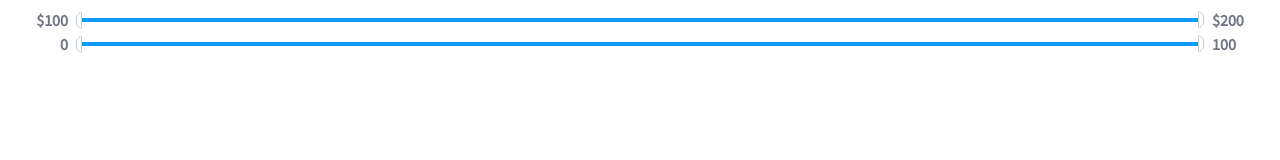
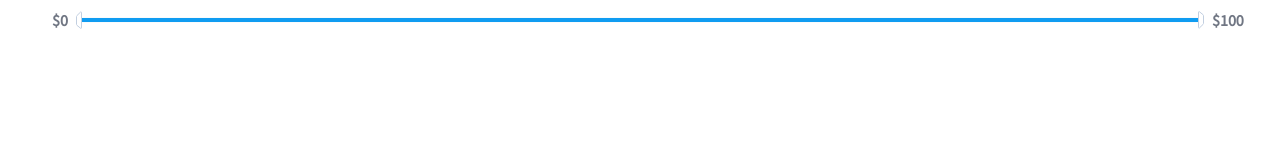
Before and after one commit to js-tasks-ru/js-20200928_bbbom, a website: page 06-events-practice/3-double-slider/index.html in a window 1280 px wide. Drawn offline with Linux system fonts and the light colour scheme.

Commit message:
Slider added

```diff
--- a/06-events-practice/3-double-slider/index.html
+++ b/06-events-practice/3-double-slider/index.html
@@ -6,21 +6,11 @@
 </head>
 <body>
   <div id="root"></div>
-  <div id="test"></div>
   <script type="module">
     import DoubleSlider from './index.js';
 
-    const slider = new DoubleSlider({
-      min: 100,
-      max: 200,
-      formatValue: value => '$' + value,
-      selected: {
-        from: 120,
-        to: 150
-      }
-    });
-    const slider2 = new DoubleSlider();
+    const slider = new DoubleSlider();
+
     root.append(slider.element);
-    root.append(slider2.element);
   </script>
 </body>
--- a/06-events-practice/3-double-slider/index.js
+++ b/06-events-practice/3-double-slider/index.js
@@ -1,9 +1,7 @@
 export default class DoubleSlider {
   element;
+  subElements;
   currentThumb;
-  progress;
-  slider;
- // root = document.getElementById('test');
 
   position = {
     shiftX: 0,
@@ -11,13 +9,12 @@ export default class DoubleSlider {
     right: 0,
   };
 
-  constructor ({min = 0, max = 100, formatValue = x => x, selected = {}} = {}) {
+  constructor ({min = 0, max = 100, formatValue = value => '$' + value, selected = {from: 0, to: 100}} = {}) {
     this.min = min;
     this.max = max;
     this.formatValue = formatValue;
     this.selected = selected;
     this.render();
-    //console.log(this.selected); console.log(this.formatValue(50));
   }
 
   render () {
@@ -25,21 +22,42 @@ export default class DoubleSlider {
     div.innerHTML = this.template();
 
     this.element = div.firstElementChild;
-    this.progress = this.element.querySelector('.range-slider__progress');
-    this.slider = this.element.querySelector('[data-element=slider]');
-    const thumbs = this.element.querySelectorAll('[data-thumb]');
-    thumbs.forEach((thumb, idx)=> {
-      thumb.addEventListener('pointerdown', this.onMouseDown);
-     // console.log(thumb.dataset.thumb);
-      //thumb.style[thumb.dataset.thumb] = this.selected[idx]; console.log(thumb);
-    });
+    this.subElements = this.getSubElements(this.element);
+    const {left: leftTumb, right: rightTumb} = this.subElements;
+    [leftTumb, rightTumb].map((thumb) => thumb.addEventListener('pointerdown', this.onMouseDown));
+    this.setDefaultPosition();
+  }
+
+  setDefaultPosition () {
+    const {left: leftTumb, right: rightTumb, from: fromSpan, to: toSpan, progress} = this.subElements;
+    const {from, to} = this.selected;
+    const rangeTotal = this.max - this.min;
+    const leftPos = Math.floor((from - this.min) / rangeTotal * 100);
+    const rightPos = Math.floor((this.max - to) / rangeTotal * 100);
+
+    leftTumb.style.left = `${leftPos}%`;
+    rightTumb.style.right = `${rightPos}%`;
+    progress.style = `left:${leftPos}%;right:${rightPos}%`;
+    this.position.left = leftPos;
+    this.position.right = rightPos;
+    fromSpan.innerHTML = this.formatValue(from); fromSpan.dataset.value = from;
+    toSpan.innerHTML = this.formatValue(to); toSpan.dataset.value = to;
+  }
+
+  getSubElements (element) {
+    const elements = element.querySelectorAll('[data-element]');
+
+    return [...elements].reduce((acc, item) => {
+      acc[item.dataset.element] = item;
+      return acc;
+    }, {});
   }
 
   onMouseDown = event => {
     event.preventDefault();
 
     const { target, clientX } = event;
-    const param = target.dataset.thumb;
+    const param = target.dataset.element;
 
     this.position.shiftX = clientX - target.getBoundingClientRect()[param];
     this.currentThumb = target;
@@ -60,27 +78,44 @@ export default class DoubleSlider {
       };
       return object[arg];
     };
+    const {slider, progress, from, to} = this.subElements;
     const param = this.currentThumb.dataset.thumb;
-    let newPos = direction[param] * (event.clientX - this.slider.getBoundingClientRect()[param]) - this.position.shiftX;
-    const rightEdge = this.slider.offsetWidth - this.position[toggleParam(param)];
+    let newPos = Math.floor(direction[param] * (event.clientX - slider.getBoundingClientRect()[param]) - this.position.shiftX)/slider.getBoundingClientRect().width;
+
+    const rightEdge = 100 - this.position[toggleParam(param)];
+    newPos *= 100;
 
     if (newPos < 0) newPos = 0;
 
     if (newPos > rightEdge) newPos = rightEdge;
 
     this.position[param] = newPos;
-    this.currentThumb.style[param] = `${newPos}px`;
-    this.progress.style[param] = `${newPos}px`;
+    this.currentThumb.style[param] = `${newPos}%`;
+    progress.style[param] = `${newPos}%`;
 
-    // this.root.innerHTML = ` ${param1}
-    //   edge: ${rightEdge} ${this.position[param1]}
-    //  |  right ${this.position.right}  : left ${this.position.left} |
-    //  ${this.slider.getBoundingClientRect()[param]}   |
-    //
-    // `;
+    const scale = (this.max - this.min) / 100;
+    if (direction[param] > 0) {
+      const val = Math.floor(newPos * scale + this.min);
+      from.innerHTML = this.formatValue(val);
+      from.dataset.value = val;
+    } else {
+      const val = Math.floor(this.max - newPos * scale);
+      to.innerHTML = this.formatValue(val);
+      to.dataset.value = val;
+    }
   };
 
   onMouseUp = () => {
+    const {from, to} = this.subElements;
+    const customEvent = new CustomEvent('range-select', {
+      bubbles: true,
+      detail: {
+        from: parseFloat(from.dataset.value),
+        to: parseFloat(to.dataset.value),
+      }
+    });
+    this.element.dispatchEvent(customEvent);
+
     this.removeListeners();
   };
 
@@ -89,15 +124,15 @@ export default class DoubleSlider {
     document.removeEventListener('pointerup', this.onMouseUp);
   }
 
-
   template = () => {
+    const {from, to} = this.selected;
     return `
       <div class="range-slider">
         <span data-element="from">${this.formatValue(this.min)}</span>
         <div data-element="slider" class="range-slider__inner">
-          <span class="range-slider__progress"></span>
-          <span data-thumb="left" class="range-slider__thumb-left"></span>
-          <span data-thumb="right" class="range-slider__thumb-right"></span>
+          <span data-element="progress" class="range-slider__progress" style="left:${from}px;right:${to}px"></span>
+          <span data-element='left' data-thumb="left" class="range-slider__thumb-left" style="left:${from}px"></span>
+          <span data-element='right' data-thumb="right" class="range-slider__thumb-right" style="right: ${to}px"></span>
         </div>
         <span data-element="to">${this.formatValue(this.max)}</span>
       </div>
```
